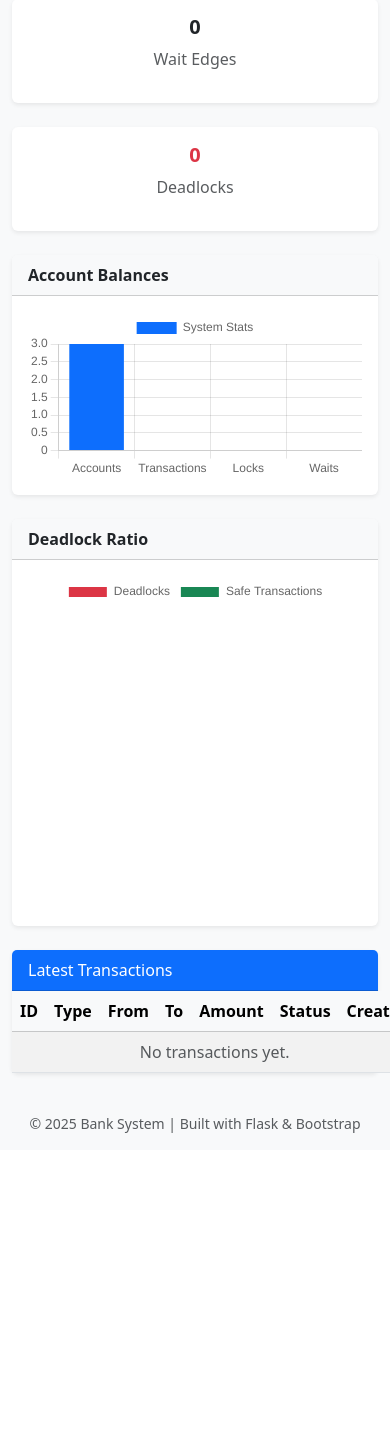
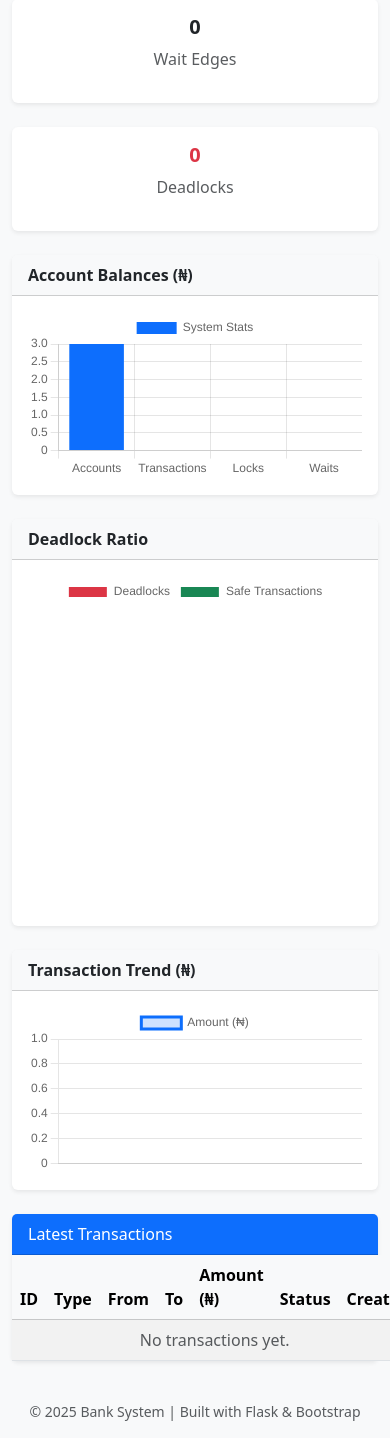
Before and after one commit to bashirubash/iddps, a Flask app: page / in a window 390 px wide; the page is wider, and only the part inside the window is pictured. Shown: the part 519-1957 px from the top of that part. Before the commit the page ends 1652 px from the top of that part, so only its background shows below. Run offline with Flask 3, Linux system fonts and the light colour scheme; data that the repository does not hold is empty.

Commit message:
Update dashboard.html

```diff
--- a/templates/dashboard.html
+++ b/templates/dashboard.html
@@ -51,7 +51,7 @@
 <div class="row g-4 mb-4">
   <div class="col-md-6">
     <div class="card shadow-sm border-0">
-      <div class="card-header bg-light fw-bold">Account Balances</div>
+      <div class="card-header bg-light fw-bold">Account Balances (₦)</div>
       <div class="card-body">
         <canvas id="balanceChart"></canvas>
       </div>
@@ -62,6 +62,17 @@
       <div class="card-header bg-light fw-bold">Deadlock Ratio</div>
       <div class="card-body">
         <canvas id="deadlockChart"></canvas>
+      </div>
+    </div>
+  </div>
+</div>
+
+<div class="row g-4 mb-4">
+  <div class="col-md-12">
+    <div class="card shadow-sm border-0">
+      <div class="card-header bg-light fw-bold">Transaction Trend (₦)</div>
+      <div class="card-body">
+        <canvas id="transactionChart"></canvas>
       </div>
     </div>
   </div>
@@ -80,7 +91,7 @@
           <th>Type</th>
           <th>From</th>
           <th>To</th>
-          <th>Amount</th>
+          <th>Amount (₦)</th>
           <th>Status</th>
           <th>Created</th>
         </tr>
@@ -92,7 +103,7 @@
           <td>{{ tx.type }}</td>
           <td>{{ tx.from_account }}</td>
           <td>{{ tx.to_account }}</td>
-          <td>${{ "%.2f"|format(tx.amount) }}</td>
+          <td>₦{{ "{:,.2f}".format(tx.amount) }}</td>
           <td>
             {% if tx.status == "committed" %}
               <span class="badge bg-success">{{ tx.status }}</span>
@@ -115,6 +126,7 @@
 </div>
 
 <!-- Chart.js Scripts -->
+<script src="https://cdn.jsdelivr.net/npm/chart.js"></script>
 <script>
 async function loadCharts() {
   let res = await fetch("/api/dashboard");
@@ -144,11 +156,27 @@ async function loadCharts() {
       }]
     }
   });
+
+  // Transaction Trend (last 10)
+  let txLabels = {{ latest|map(attribute='created_at')|map('strftime', "%H:%M")|list|tojson }};
+  let txAmounts = {{ latest|map(attribute='amount')|list|tojson }};
+  new Chart(document.getElementById("transactionChart"), {
+    type: "line",
+    data: {
+      labels: txLabels.reverse(),
+      datasets: [{
+        label: "Amount (₦)",
+        data: txAmounts.reverse(),
+        borderColor: "#0d6efd",
+        tension: 0.3,
+        fill: true,
+        backgroundColor: "rgba(13, 110, 253, 0.2)"
+      }]
+    }
+  });
 }
 
 loadCharts();
-// Optional: refresh dashboard every 10s
-// setInterval(loadCharts, 10000);
 </script>
 
 {% endblock %}
```
